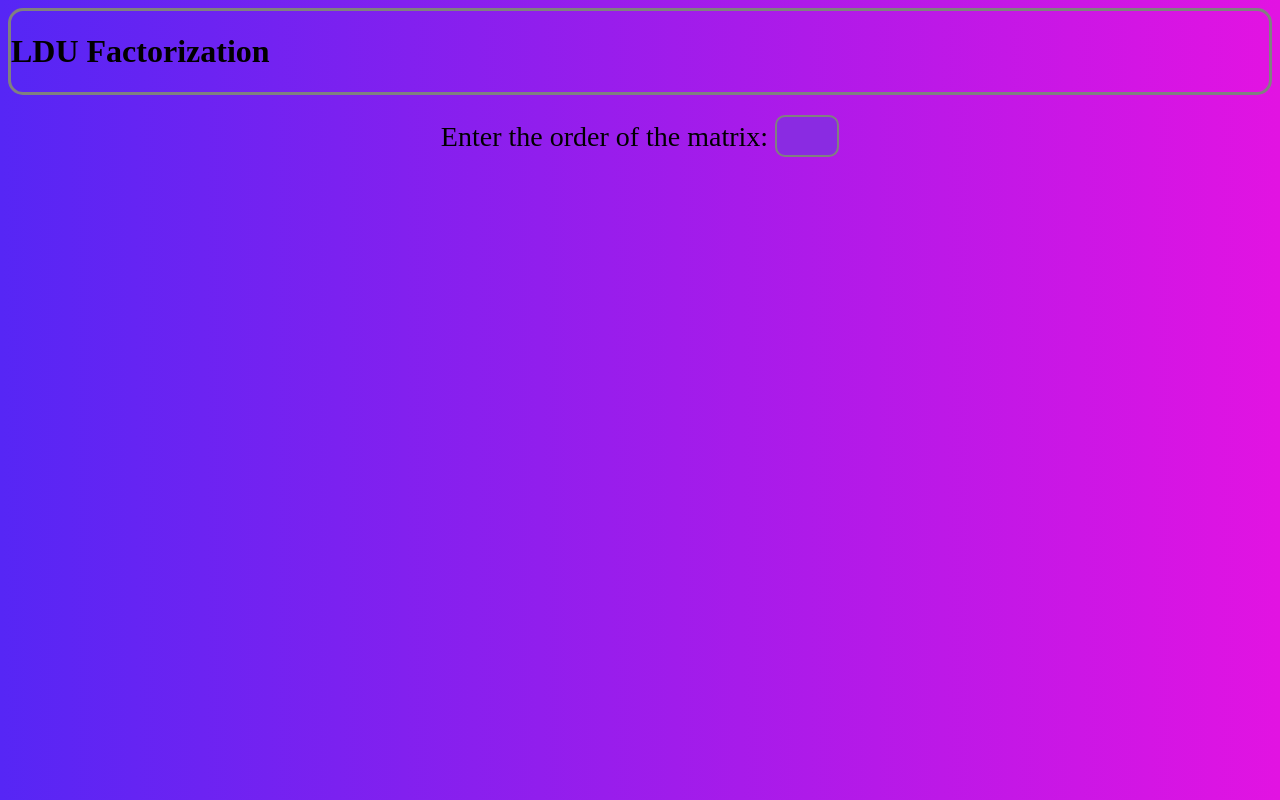
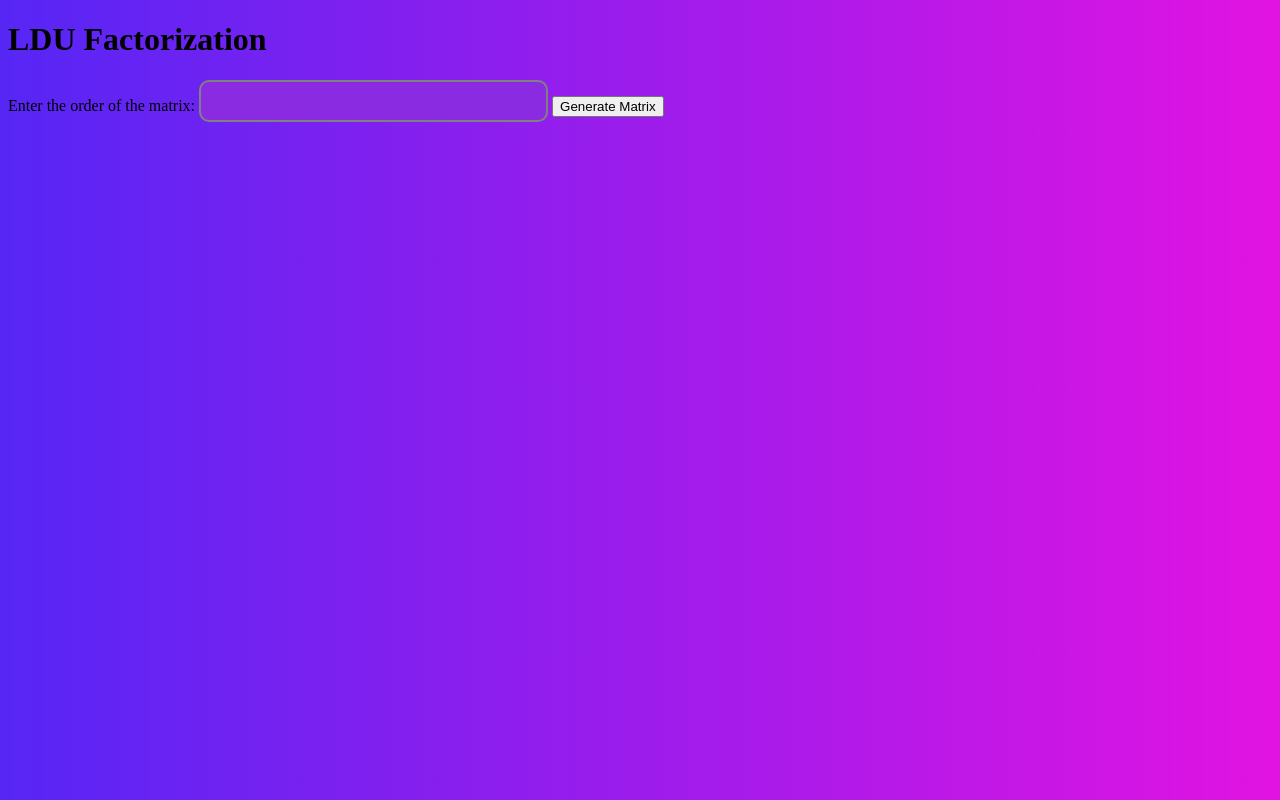
Before and after one commit to Disha-01-alt/Assignment_2, a plain HTML site: page index.html in a window 1280 px wide. Drawn offline with Linux system fonts and the light colour scheme.

Commit message:
Update index.html

```diff
--- a/index.html
+++ b/index.html
@@ -11,22 +11,20 @@
 </head>
 
 <body>
-	<div id="heading-h1">
-		<h1>LDU Factorization</h1>
+	<h1>LDU Factorization</h1>
+	<div>
+		<label for="val">Enter the order of the matrix:</label>
+		<input type="number" id="val" min="1">
+		<button id="generate">Generate Matrix</button>
 	</div>
-	<div id="label">
-		<label for="val">Enter the order of the matrix:</label>
-		<input type="number" id="val" name="val" class="input-tags"></input>
-		<p id="error"></p>
-	</div>
+	<div id="error" style="color: red;"></div>
 
 	<div id="input-matrix-container"></div>
 
-	<div id="main-div"></div>
-
-
+	<div id="results"></div>
 
 	<script src="script.js"></script>
 
 
 </body>
+</html>
```
